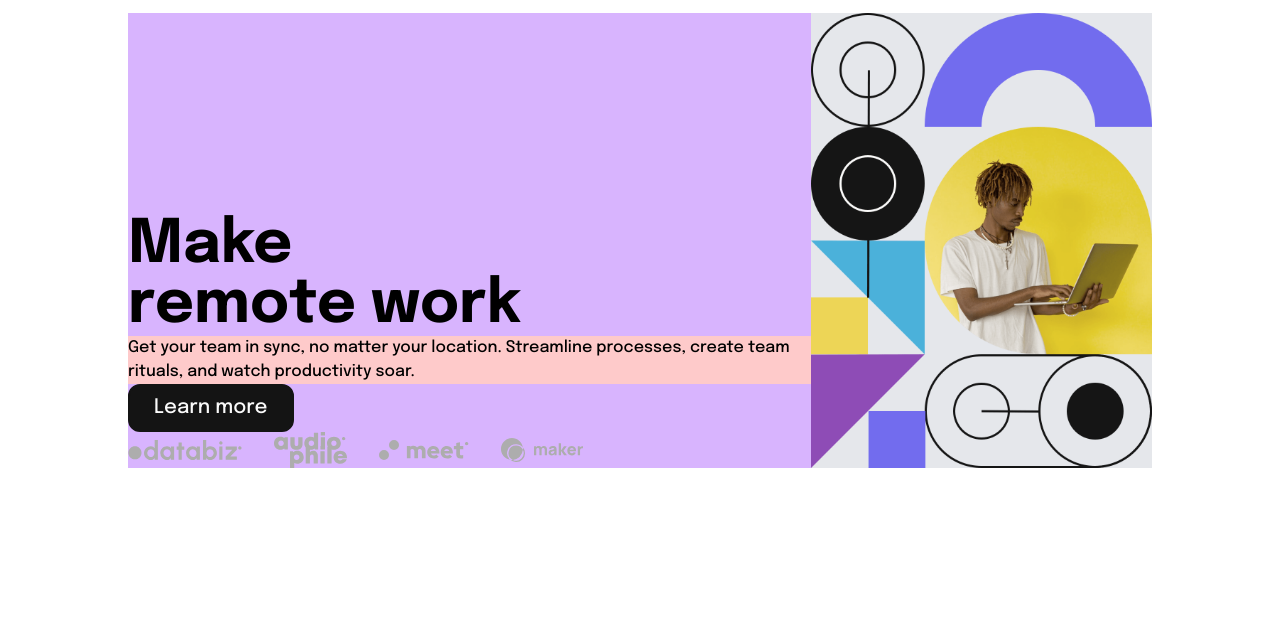
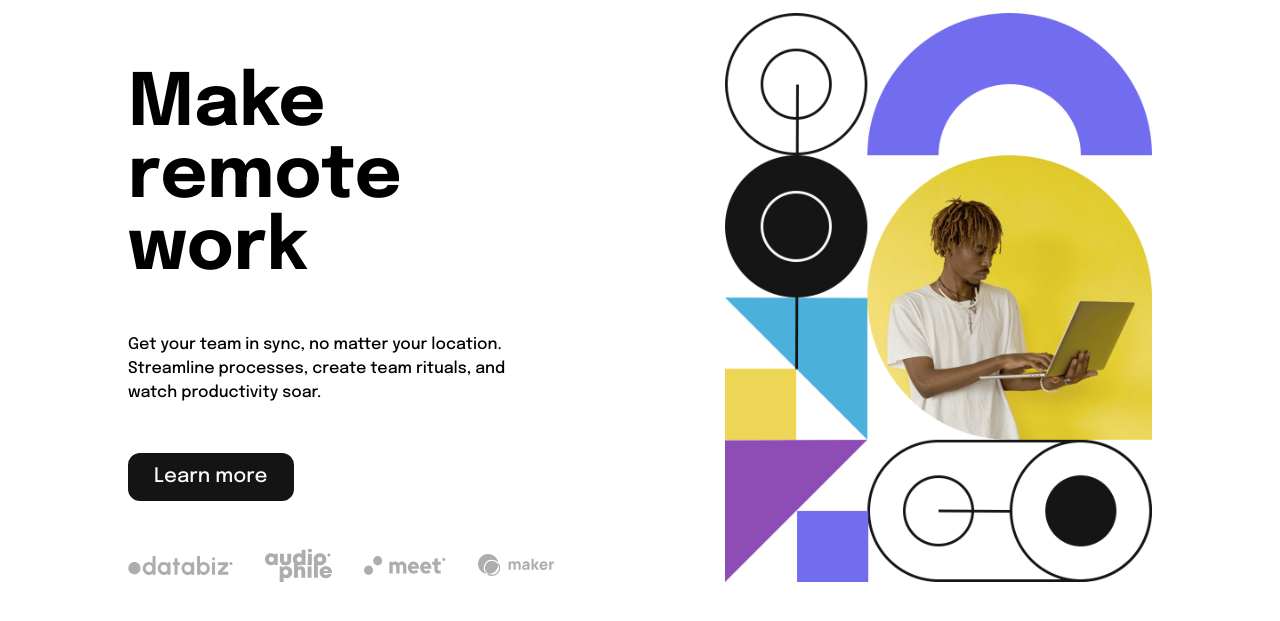
Before and after one commit to lilKriT/snap-intro-section, a website: page index.html in a window 1280 px wide. Shown: the part 51-672 px from the top of the page. Drawn offline with Linux system fonts and the light colour scheme.

Commit message:
Styling.

```diff
--- a/index.html
+++ b/index.html
@@ -53,15 +53,15 @@
     </header>
 
     <!-- Main section -->
-    <main class="flex justify-center">
+    <main class="flex justify-center mb-20">
       <!-- Columns -->
-      <div class="w-4/5 flex bg-gray-200">
+      <div class="w-4/5 max-w-7xl flex justify-between">
         <!-- Left column -->
         <div
-          class="basis-2/3 flex flex-col justify-end items-start bg-purple-300"
+          class="basis-5/12 flex flex-col justify-end gap-12 items-start"
         >
-          <h1 class="text-6xl font-bold">Make<br />remote work</h1>
-          <p class="bg-red-200">
+          <h1 class="text-7xl font-bold">Make<br />remote work</h1>
+          <p class="">
             Get your team in sync, no matter your location. Streamline
             processes, create team rituals, and watch productivity soar.
           </p>
@@ -107,7 +107,7 @@
           </ul>
         </div>
         <!-- Right column -->
-        <picture class="hero basis-1/3">
+        <picture class="hero basis-5/12">
           <source
             media="(max-width: 768px)"
             srcset="./images/image-hero-mobile.png"
```
Also changed, not shown: dist/output.css.
